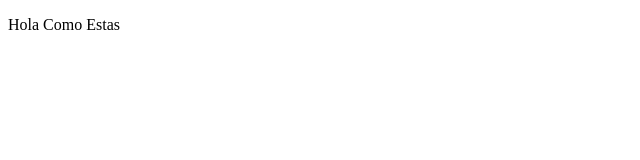
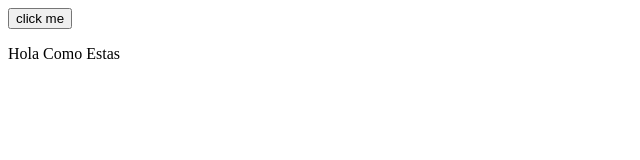
Before and after one commit to Kenssnog/git-test, a plain HTML site: page index.html in a window 1280 px wide. Shown: the whole page, without its empty margins (0-640 px from the left). Drawn offline with Linux system fonts and the light colour scheme.

Commit message:
added button to html which redirects to facebook

```diff
--- a/index.html
+++ b/index.html
@@ -1,5 +1,6 @@
 <!DOCTYPE html>
 <html>
+    <button onclick="window.location.href='https://www.facebook.com';">click me</button>
     <p>
         Hola Como Estas
     </p>
```
